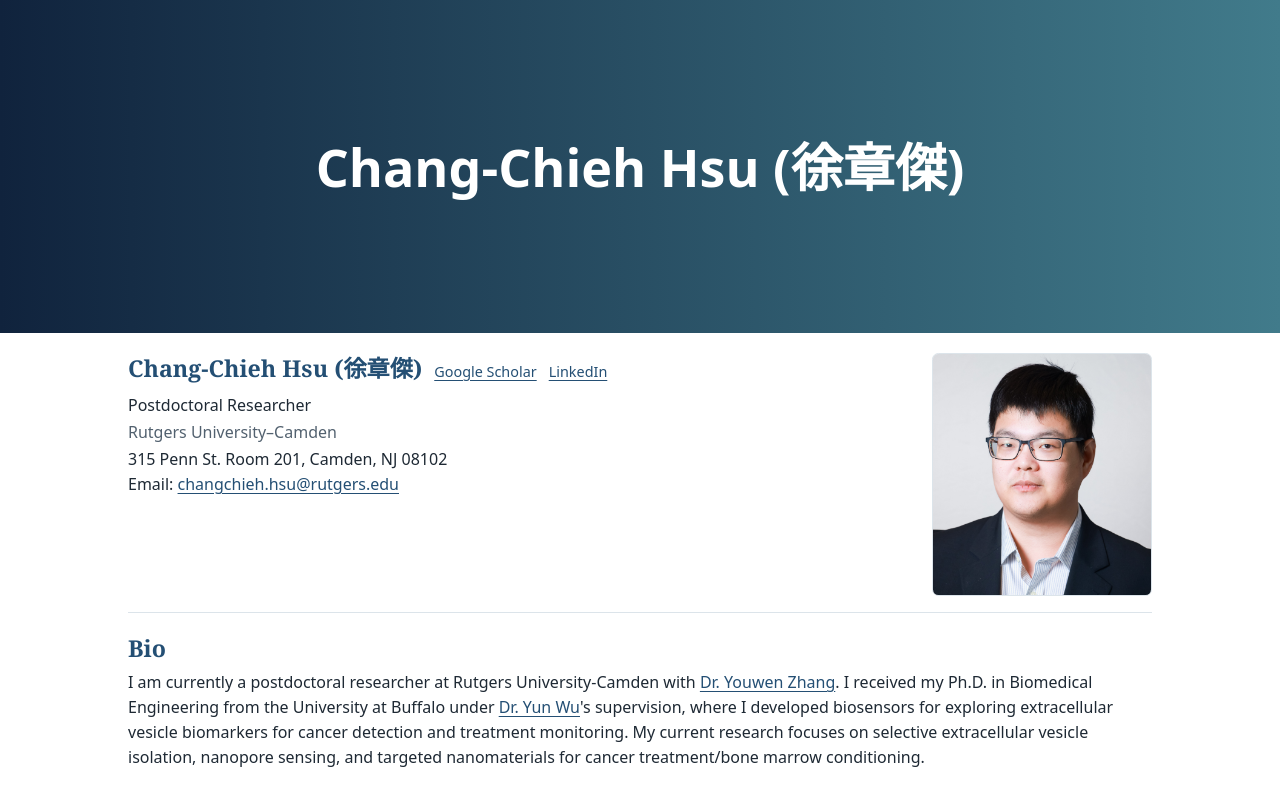
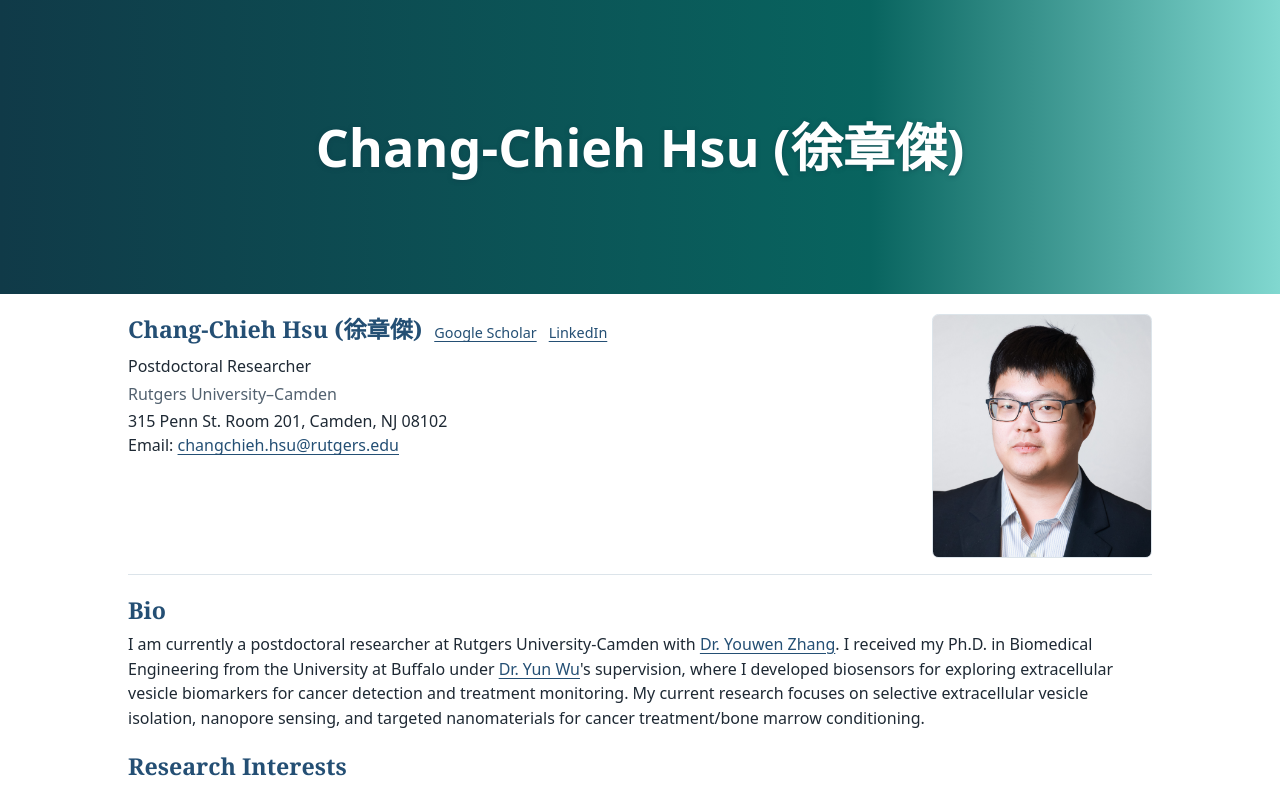
Before and after one commit to chsu23/chsu23.github.io, a plain HTML site: page index.html in a window 1280 px wide. Shown: the top 785 px of the page. Drawn offline with Linux system fonts and the light colour scheme.

Commit message:
Add files via upload

```diff
--- a/index.html
+++ b/index.html
@@ -19,9 +19,10 @@
       --portrait-background: #eff4f8;
 
       /* 可修改｜頁首漸層兩端的色碼。最後一個高度是桌面版的上限。 */
-      --banner-start: #10233D;
-      --banner-end: #417B8B;
-      --banner-height: clamp(15rem, 26vw, 22rem);
+      --banner-start: #103A48;
+      --banner-mid: #08645F;
+      --banner-end: #81D8D0;
+      --banner-height: clamp(13.5rem, 23vw, 19rem);
     }
 
     * { box-sizing: border-box; }
@@ -47,7 +48,7 @@
       place-items: center;
       min-height: var(--banner-height);
       padding: 1rem;
-      background: linear-gradient(90deg, var(--banner-start), var(--banner-end));
+      background: linear-gradient(90deg, var(--banner-start), var(--banner-mid) 68%, var(--banner-end));
       color: #fff;
       text-align: center;
     }
@@ -56,6 +57,7 @@
       font-size: clamp(2rem, 5vw, 3.25rem);
       font-weight: 700;
       line-height: 1.15;
+      text-shadow: 0 1px 4px #103A4880;
     }
 
     h2 {
```
Also changed, not shown: profile.JPG (added).
